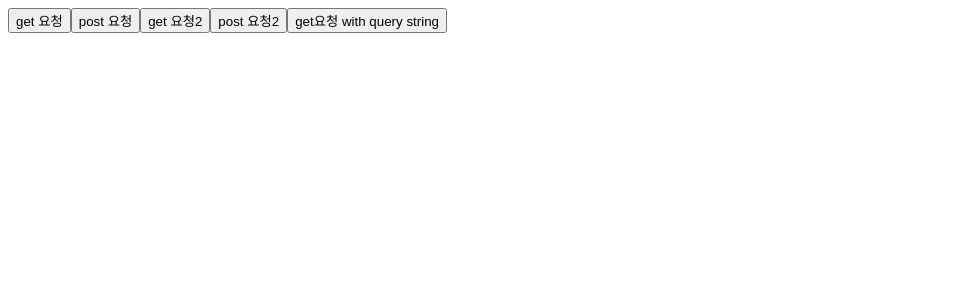
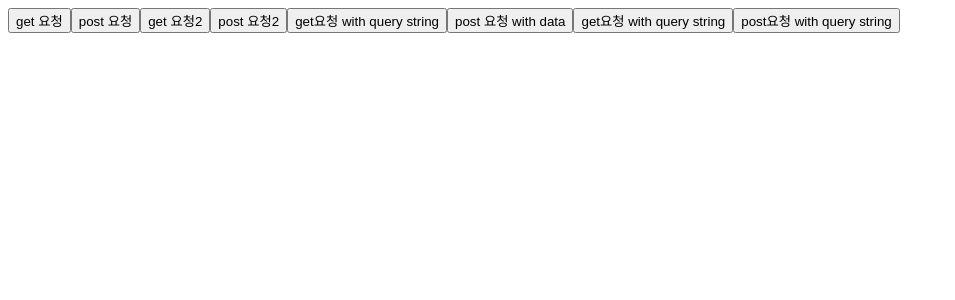
Before and after one commit to popyto3838/react20240509, a React (Vite) app: page / in a window 1280 px wide. Shown: the top 300 px of the page, without its empty margins (0-955 px from the left). Built offline with nearby package versions, Linux system fonts and the light colour scheme.

Commit message:
/api/someurl4 의 get,post

```diff
--- a/src/App.jsx
+++ b/src/App.jsx
@@ -28,6 +28,30 @@ function App(props) {
     axios.get(`/api/someurl3?${params}`);
   }
 
+  function handleClickButton6() {
+    const params = new URLSearchParams();
+    params.append("id", 5);
+    params.append("city", "서울");
+    params.append("country", "한국");
+    axios.post("/api/someurl3", params);
+  }
+
+  function handleClickButton7() {
+    const params = new URLSearchParams();
+    params.append("id", 4);
+    params.append("name", "slayer");
+    params.append("job", "soul");
+    axios.get(`/api/someurl4?${params}`);
+  }
+
+  function handleClickButton8() {
+    const params = new URLSearchParams();
+    params.append("id", 3);
+    params.append("name", "soul");
+    params.append("job", "slayer");
+    axios.get(`/api/someurl4?${params}`);
+  }
+
   return (
     <div>
       <button onClick={handleClickButton1}>get 요청</button>
@@ -36,8 +60,12 @@ function App(props) {
       {/* /api/someurl2*/}
       <button onClick={handleClickButton3}>get 요청2</button>
       <button onClick={handleClickButton4}>post 요청2</button>
-
+      {/* data도 함께 보내기*/}
       <button onClick={handleClickButton5}>get요청 with query string</button>
+      <button onClick={handleClickButton6}>post 요청 with data</button>
+      {/* /api/someurl4 get/post with data*/}
+      <button onClick={handleClickButton7}>get요청 with query string</button>
+      <button onClick={handleClickButton8}>post요청 with query string</button>
     </div>
   );
 }
```
